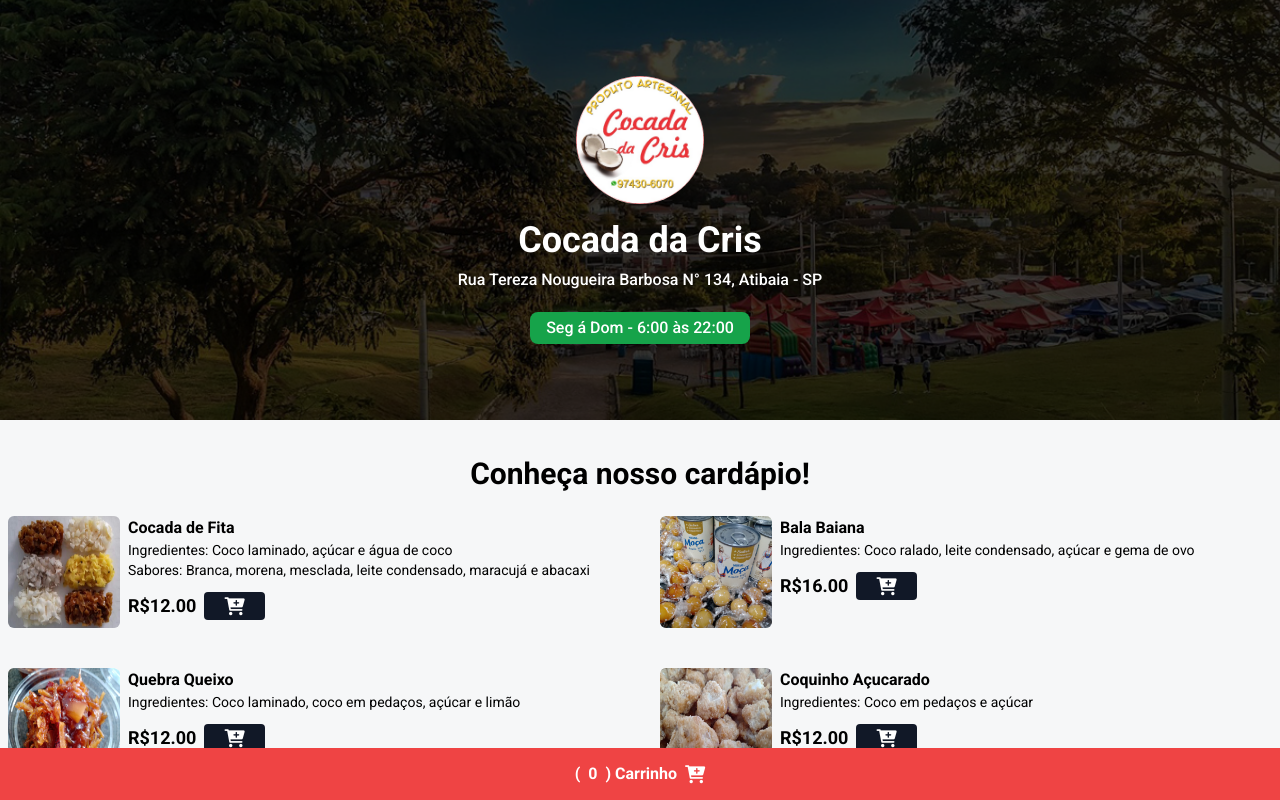
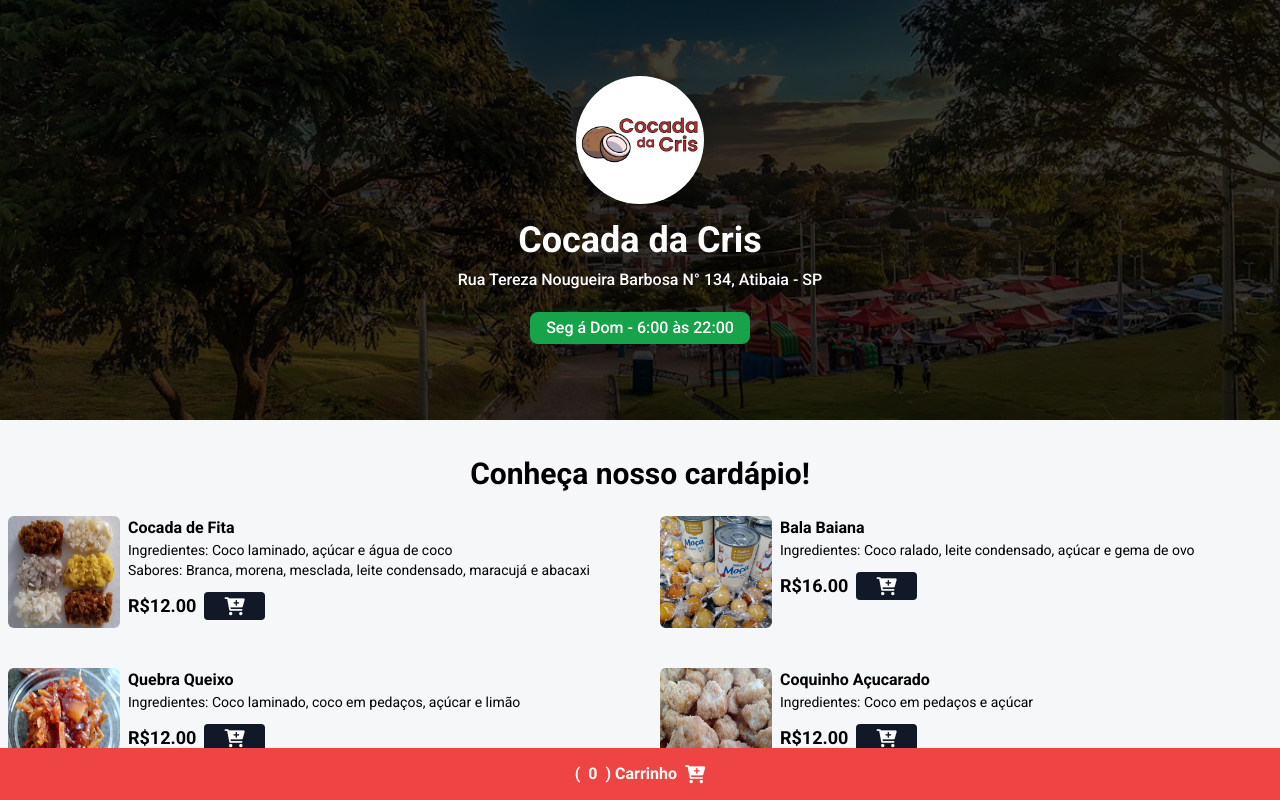
Before and after one commit to NathanCarvalhodaCunha/Cocada_da_Cris, a website: page index.html in a window 1280 px wide. Shown: the top 800 px of the page. Drawn offline with nearby package versions, Linux system fonts and the light colour scheme.

Commit message:
Cardapio

```diff
--- a/index.html
+++ b/index.html
@@ -23,7 +23,7 @@
 
     <header class="w-full h-[420px] bg-zinc-900 bg-home bg-cover bg-center">
         <div class="w-full h-full flex flex-col justify-center items-center">
-            <img src="Imagens/Logo.jpg" alt="Logo" class="w-32 h-32 rounded-full shadow-lg hover:scale-110 duration-200">
+            <img src="Imagens/Logo.png" alt="Logo" class="w-32 h-32 rounded-full shadow-lg hover:scale-110 duration-200">
             <h1 class="text-4xl mt-4 mb-2 font-bold text-white">Cocada da Cris</h1>
             <span class="text-white font-medium">Rua Tereza Nougueira Barbosa N° 134, Atibaia - SP</span>
             <div class="bg-green-600 px-4 py-1 rounded-lg mt-5" id="date-span">
```
Also changed, not shown: Imagens/Logo.jpg (deleted), Imagens/Logo.png (added).
